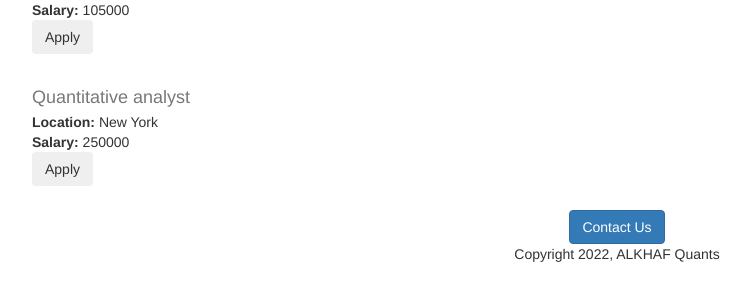
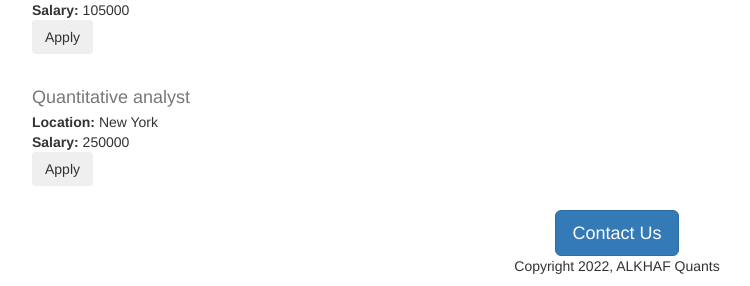
Before and after one commit to tlfmcooper/jobs, a Flask app: page / in a window 1280 px wide. Shown: the part 1224-1510 px from the top of the page, without its empty margins (23-773 px from the left). Before the commit the page ends 1486 px from the top, so only its background shows below. Run offline with Flask 2, Linux system fonts and the light colour scheme.

Commit message:
formatting

```diff
--- a/templates/index.html
+++ b/templates/index.html
@@ -22,17 +22,14 @@
     <p class="lead">Welcome to our website, your go-to source for finding exciting career opportunities in the financial services industry, particularly in asset management. We specialize in connecting talented individuals with leading firms in the industry, providing opportunities for professional growth and advancement. If you're a data scientist, quantitative analyst, quantitative researcher, or portfolio manager looking for the next step in your career, we've got you covered. Our network of partners includes top-tier asset management firms that offer a range of investment solutions to clients worldwide. We are committed to helping our candidates find the perfect fit, providing access to a wide range of career options and support throughout the hiring process. Join us today to take the first step towards your dream career in the financial services industry.</p>
 
     <h2 class="text-center mt-2 mb-4">Open Positions</h2>
-    <p>
          <div>
             {%for job in jobs %}
                 {%include 'job_items.html'%}
             {%endfor%}
         </div>
-
-    </p>
     <div class="text-center">
-    <button class="btn btn-primary btn-md">Contact Us</button>
-    <p class="mt-4">Copyright 2022, ALKHAF Quants</p>
+        <button class="btn btn-primary btn-lg">Contact Us</button>
+        <p class="mt-4">Copyright 2022, ALKHAF Quants</p>
     </div>
 </div>
 </body>
--- a/templates/job_items.html
+++ b/templates/job_items.html
@@ -13,7 +13,7 @@
     </div>
 {% endif %}
 </div>
-<div class="col-6">
+<div class="col-3">
     <button type="button" class="btn btn-outline-primary">Apply</button>
 </div>
 </div>
```
